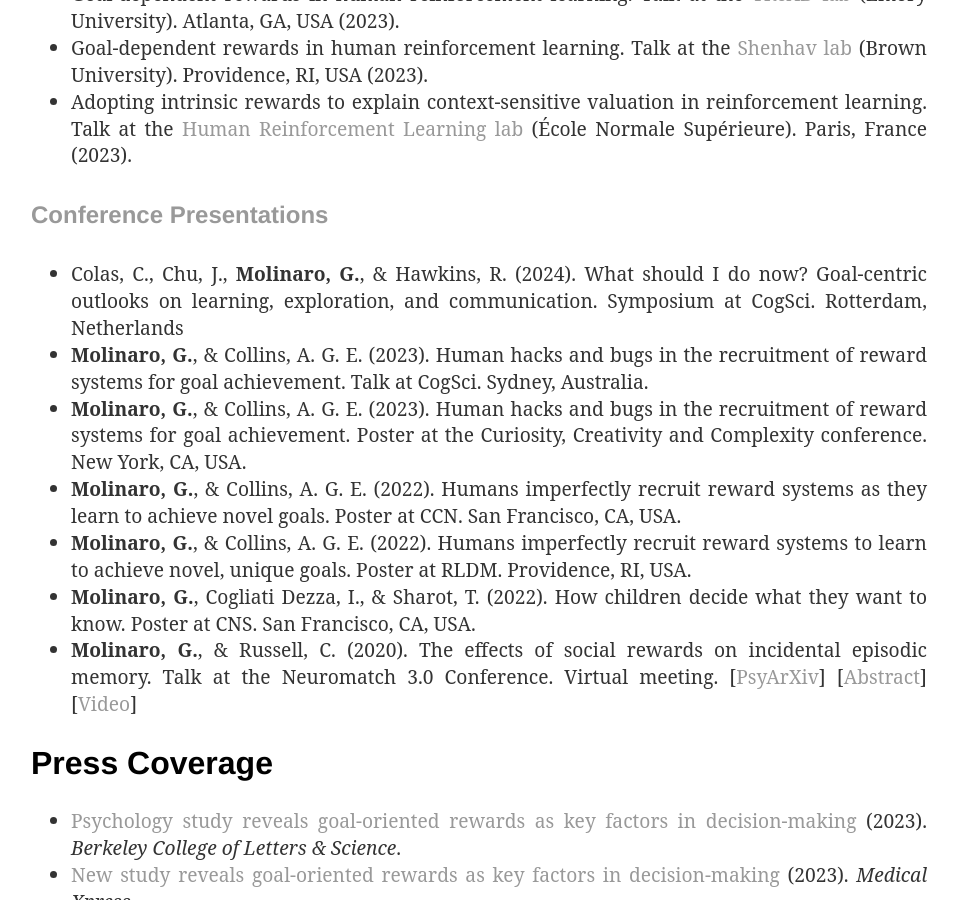
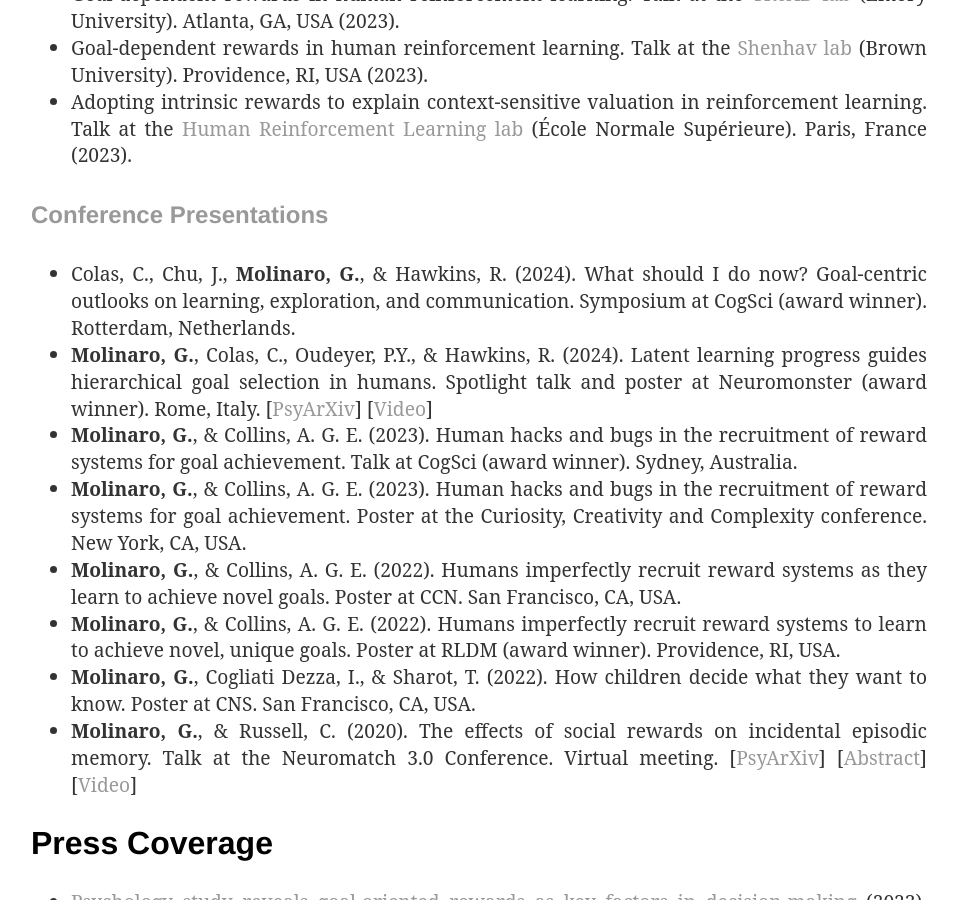
Before and after one commit to gaiamolinaro/gaiamolinaro.github.io, a Jekyll site: the page built from research/index.html, in a window 1280 px wide and 900 px high, scrolled down 945 px. Shown: the whole window, without its empty margins (161-1119 px from the left). Built offline with Jekyll 4.4.1, drawn with Linux system fonts in a browser that asks for light colours; nearby versions of some CDN libraries.

Commit message:
neuromonster

```diff
--- a/research/index.html
+++ b/research/index.html
@@ -61,10 +61,15 @@ title: Research | Gaia Molinaro
     <h4>Conference Presentations</h4>
     <ul>
         <li class="p-li">Colas, C., Chu, J., <b>Molinaro, G.</b>, & Hawkins, R. (2024). What should I do now? Goal-centric outlooks on learning, exploration, and communication.
-            Symposium at CogSci. Rotterdam, Netherlands
+            Symposium at CogSci (award winner). Rotterdam, Netherlands.
+            </li>
+        <li class="p-li"><b>Molinaro, G.</b>, Colas, C., Oudeyer, P.Y., & Hawkins, R. (2024). Latent learning progress guides hierarchical goal selection in humans.
+            Spotlight talk and poster at Neuromonster (award winner). Rome, Italy.
+            [<a href="https://osf.io/preprints/psyarxiv/5dtx3" target="_blank">PsyArXiv</a>]
+            [<a href="https://youtu.be/fkPt9a5OvTs?si=wU_G8B0UxiAcKwUS" target="_blank">Video</a>]
             </li>
         <li class="p-li"><b>Molinaro, G.</b>, & Collins, A. G. E. (2023). Human hacks and bugs in the recruitment of reward systems for goal achievement.
-            Talk at CogSci. Sydney, Australia.
+            Talk at CogSci (award winner). Sydney, Australia.
             </li>
         <li class="p-li"><b>Molinaro, G.</b>, & Collins, A. G. E. (2023). Human hacks and bugs in the recruitment of reward systems for goal achievement.
             Poster at the Curiosity, Creativity and Complexity conference. New York, CA, USA.
@@ -73,7 +78,7 @@ title: Research | Gaia Molinaro
             Poster at CCN. San Francisco, CA, USA.
             </li>
          <li class="p-li"><b>Molinaro, G.</b>, & Collins, A. G. E. (2022). Humans imperfectly recruit reward systems to learn to achieve novel, unique goals.
-            Poster at RLDM. Providence, RI, USA.
+            Poster at RLDM (award winner). Providence, RI, USA.
             </li>
          <li class="p-li"><b>Molinaro, G.</b>, Cogliati Dezza, I., & Sharot, T. (2022). How children decide what they want to know.
             Poster at CNS. San Francisco, CA, USA.
```
